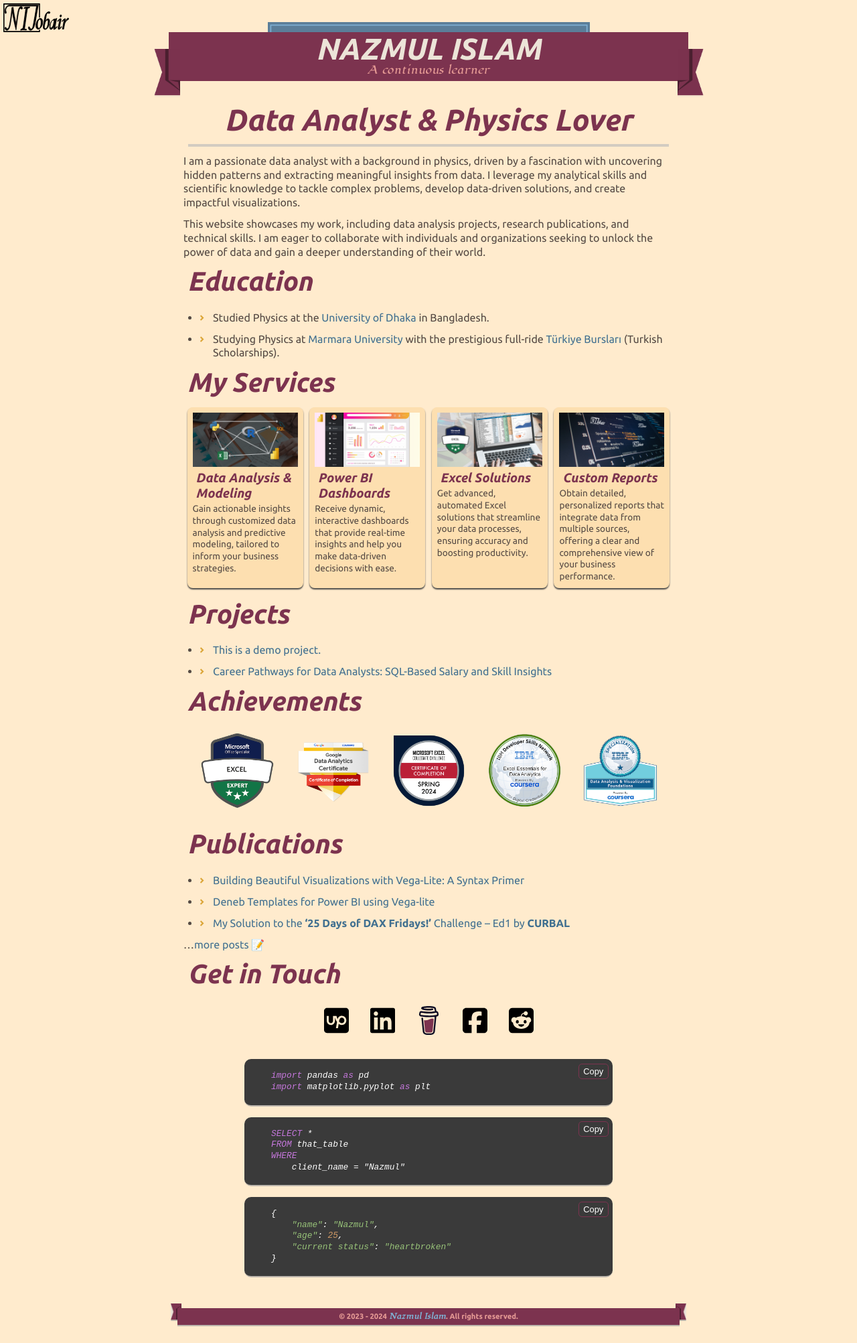
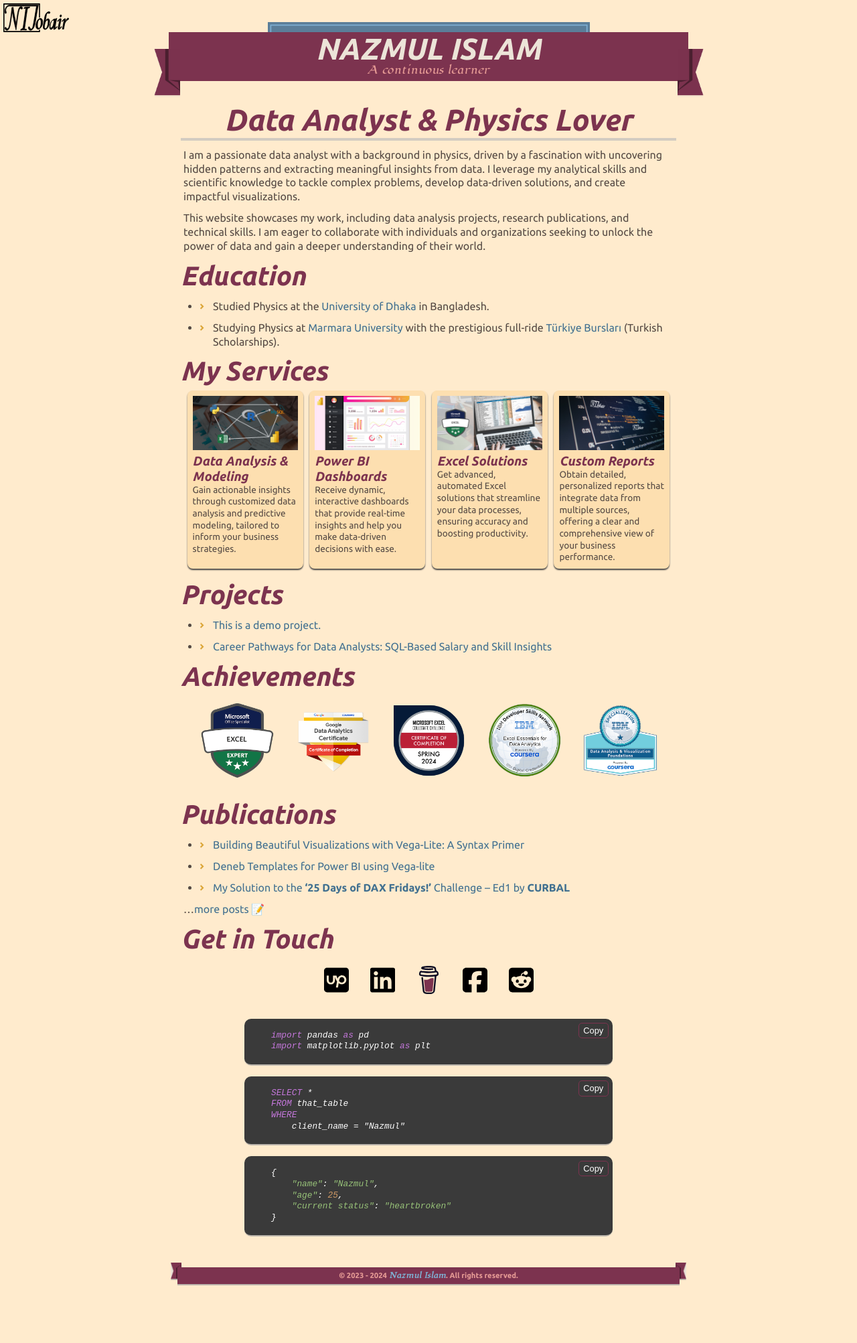
Before and after one commit to nijobair/nijobair.github.io, a Jekyll site: the page built from index.md, in a window 1280 px wide. Shown: the whole page at 67% size. Built offline with Jekyll 4.4.1, drawn with Linux system fonts in a browser that asks for light colours; after the commit the page ends 1944 px from its top, so only the background shows below that.

Commit message:
modified the headers

```diff
--- a/assets/css/font.css
+++ b/assets/css/font.css
@@ -90,9 +90,8 @@ h6 {
     font-family: 'Ubuntu', sans-serif;
     color: #7c334f;
     font-style: italic;
-    margin: .25em .25em 0;
+    margin: .25em 0 0 0;
     line-height: 1.2;
-    padding-bottom: .2em;
 }
 
 h1 {
```
